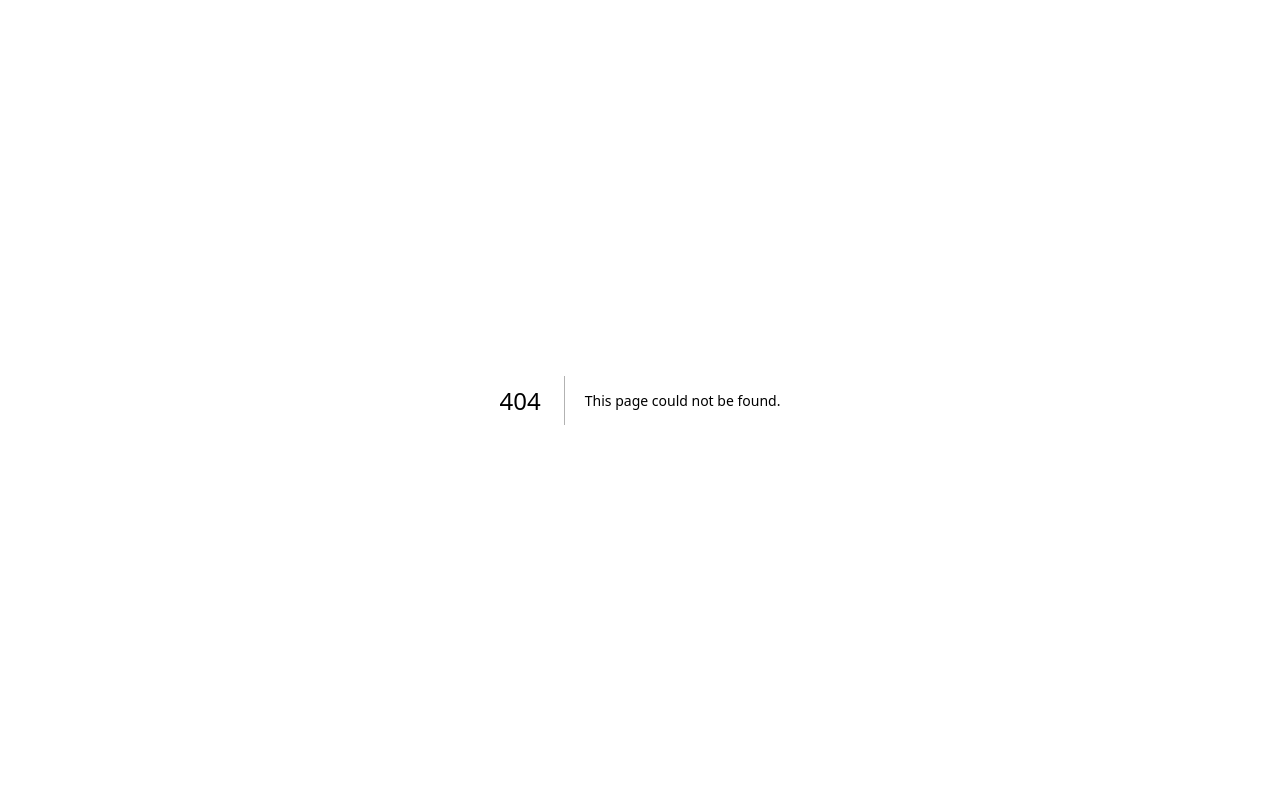
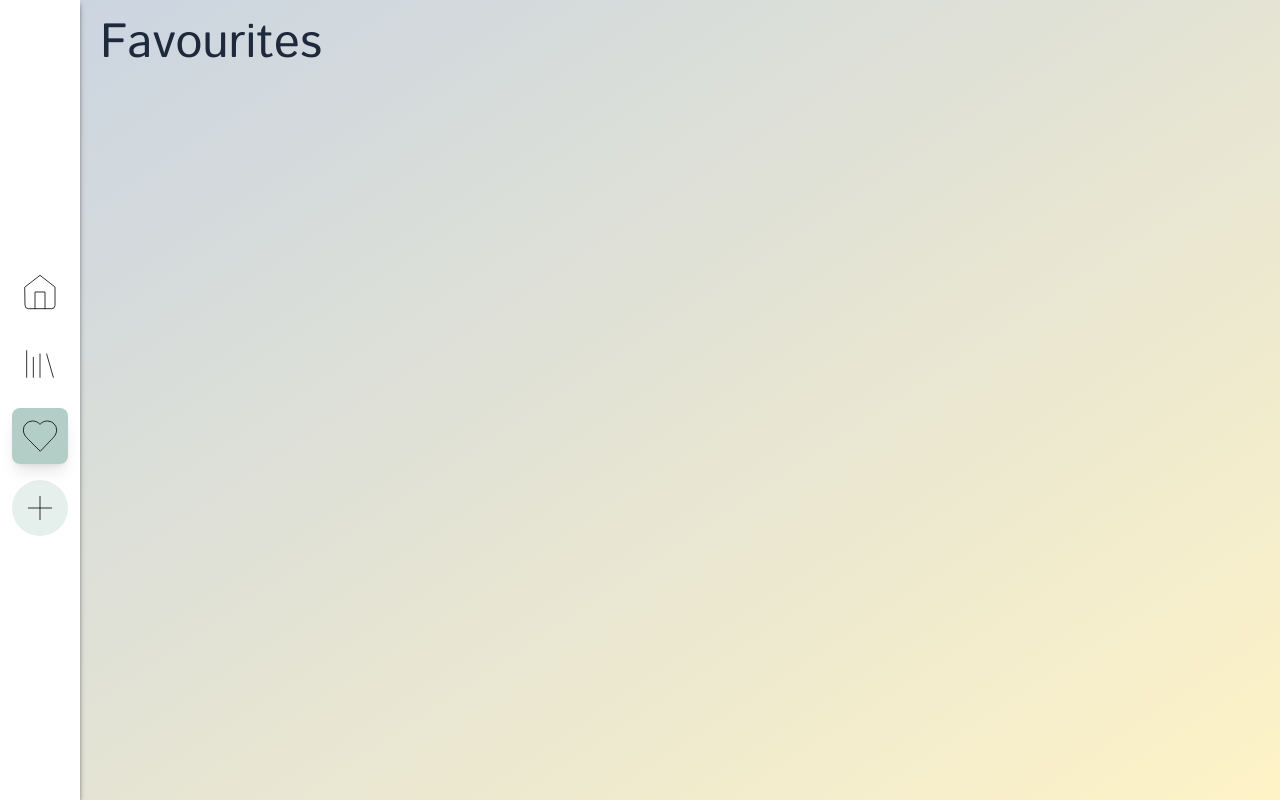
Before and after one commit to miloszbrzezinski/libriflow, a Next.js app: page /favourites in a window 1280 px wide. Before the commit this address had no page. Built offline with nearby package versions, Linux system fonts and the light colour scheme.

Commit message:
basic routing added

```diff
--- /dev/null
+++ b/app/(platform)/add-book/page.tsx
@@ -0,0 +1,23 @@
+import { cn } from "@/lib/utils";
+import localFont from "next/font/local";
+
+const headingFont = localFont({
+  src: "./../../../public/fonts/IstokWeb-Regular.ttf",
+});
+
+const AddBookPage = () => {
+  return (
+    <div className="flex w-full h-full bg-gradient-to-br from-slate-300  to-amber-100 backdrop-blur-sm p-5">
+      <p
+        className={cn(
+          "text-5xl font-light text-slate-800",
+          headingFont.className,
+        )}
+      >
+        Add book
+      </p>
+    </div>
+  );
+};
+
+export default AddBookPage;
--- /dev/null
+++ b/app/(platform)/favourites/page.tsx
@@ -0,0 +1,23 @@
+import { cn } from "@/lib/utils";
+import localFont from "next/font/local";
+
+const headingFont = localFont({
+  src: "./../../../public/fonts/IstokWeb-Regular.ttf",
+});
+
+const FavouritesPage = () => {
+  return (
+    <div className="flex w-full h-full bg-gradient-to-br from-slate-300  to-amber-100 backdrop-blur-sm p-5">
+      <p
+        className={cn(
+          "text-5xl font-light text-slate-800",
+          headingFont.className,
+        )}
+      >
+        Favourites
+      </p>
+    </div>
+  );
+};
+
+export default FavouritesPage;
--- /dev/null
+++ b/app/(platform)/home/page.tsx
@@ -0,0 +1,23 @@
+import { cn } from "@/lib/utils";
+import localFont from "next/font/local";
+
+const headingFont = localFont({
+  src: "./../../../public/fonts/IstokWeb-Regular.ttf",
+});
+
+const HomePage = () => {
+  return (
+    <div className="flex w-full h-full bg-gradient-to-br from-slate-300  to-amber-100 backdrop-blur-sm p-5">
+      <p
+        className={cn(
+          "text-5xl font-light text-slate-800",
+          headingFont.className,
+        )}
+      >
+        libriflow
+      </p>
+    </div>
+  );
+};
+
+export default HomePage;
--- /dev/null
+++ b/app/(platform)/library/page.tsx
@@ -0,0 +1,23 @@
+import { cn } from "@/lib/utils";
+import localFont from "next/font/local";
+
+const headingFont = localFont({
+  src: "./../../../public/fonts/IstokWeb-Regular.ttf",
+});
+
+const LibraryPage = () => {
+  return (
+    <div className="flex w-full h-full bg-gradient-to-br from-slate-300  to-amber-100 backdrop-blur-sm p-5">
+      <p
+        className={cn(
+          "text-5xl font-light text-slate-800",
+          headingFont.className,
+        )}
+      >
+        Library
+      </p>
+    </div>
+  );
+};
+
+export default LibraryPage;
--- /dev/null
+++ b/app/(platform)/settings/page.tsx
@@ -0,0 +1,23 @@
+import { cn } from "@/lib/utils";
+import localFont from "next/font/local";
+
+const headingFont = localFont({
+  src: "./../../../public/fonts/IstokWeb-Regular.ttf",
+});
+
+const SettingsPage = () => {
+  return (
+    <div className="flex w-full h-full bg-gradient-to-br from-slate-300  to-amber-100 backdrop-blur-sm p-5">
+      <p
+        className={cn(
+          "text-5xl font-light text-slate-800",
+          headingFont.className,
+        )}
+      >
+        Settings
+      </p>
+    </div>
+  );
+};
+
+export default SettingsPage;
--- a/components/sidebar-button.tsx
+++ b/components/sidebar-button.tsx
@@ -1,3 +1,7 @@
+"use client";
+import { cn } from "@/lib/utils";
+import { useParams, usePathname, useRouter } from "next/navigation";
+
 interface SidebarButtonProps {
   href: string;
   name: string;
@@ -5,8 +9,21 @@ interface SidebarButtonProps {
 }
 
 const SidebarButton = ({ href, name, children }: SidebarButtonProps) => {
+  const params = useParams();
+  const router = useRouter();
+  const pathname = usePathname();
+
+  const onClick = () => {
+    router.push(`/${href}`);
+  };
   return (
-    <li className="p-2 items-center justify-center flex rounded-lg hover:bg-emerald-800/30 hover:shadow-md">
+    <li
+      onClick={onClick}
+      className={cn(
+        "p-2 items-center justify-center flex rounded-lg hover:bg-emerald-800/30 hover:shadow-md",
+        pathname.split("/")[1] === href && "bg-emerald-800/30 shadow-lg",
+      )}
+    >
       {children}
     </li>
   );
--- a/components/sidebar.tsx
+++ b/components/sidebar.tsx
@@ -1,22 +1,22 @@
-import { Cog, Heart, Home, Library } from "lucide-react";
+import { Cog, Heart, Home, Library, Plus, PlusCircle } from "lucide-react";
 import SidebarButton from "./sidebar-button";
 
 const Sidebar = () => {
   return (
     <nav className="flex w-20 h-full bg-white shadow-md shadow-neutral-500 items-center justify-center">
-      <ul className="space-y-4">
-        <SidebarButton href="/settings" name="Settings">
+      <ul className="space-y-4 justify-center items-center flex flex-col">
+        <SidebarButton href="home" name="Settings">
           <Home strokeWidth={0.5} className="w-10 h-10" />
         </SidebarButton>
-        <SidebarButton href="/settings" name="Settings">
+        <SidebarButton href="library" name="Settings">
           <Library strokeWidth={0.5} className="w-10 h-10" />
         </SidebarButton>
-        <SidebarButton href="/settings" name="Settings">
+        <SidebarButton href="favourites" name="Settings">
           <Heart strokeWidth={0.5} className="w-10 h-10" />
         </SidebarButton>
-        <SidebarButton href="/settings" name="Settings">
-          <Cog strokeWidth={0.5} className="w-10 h-10" />
-        </SidebarButton>
+        <button className="p-2 flex items-center justify-center rounded-full hover:shadow-md hover:rounded-lg transition-all hover:bg-emerald-800/30 bg-emerald-800/10">
+          <Plus strokeWidth={0.5} className="w-10 h-10" />
+        </button>
       </ul>
     </nav>
   );
```
